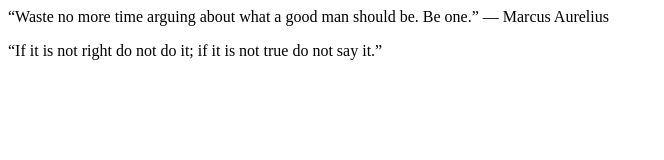
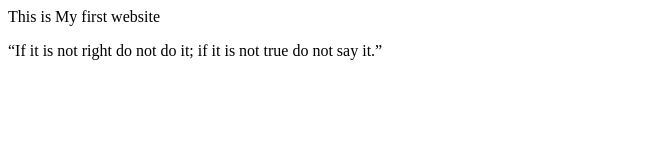
Before and after one commit to SamYox/MART341-WebDesign, a plain HTML site: page assignment-4/index.html in a window 1280 px wide. Shown: the whole page, without its empty margins (0-664 px from the left). Drawn offline with Linux system fonts and the light colour scheme.

Commit message:
Update index.html

```diff
--- a/assignment-4/index.html
+++ b/assignment-4/index.html
@@ -1,4 +1,3 @@
-<p>“Waste no more time arguing about what a good man should be. Be one.”
-    ― Marcus Aurelius
+<p>This is My first website
 </p>
 <p>“If it is not right do not do it; if it is not true do not say it.”</p>
```
